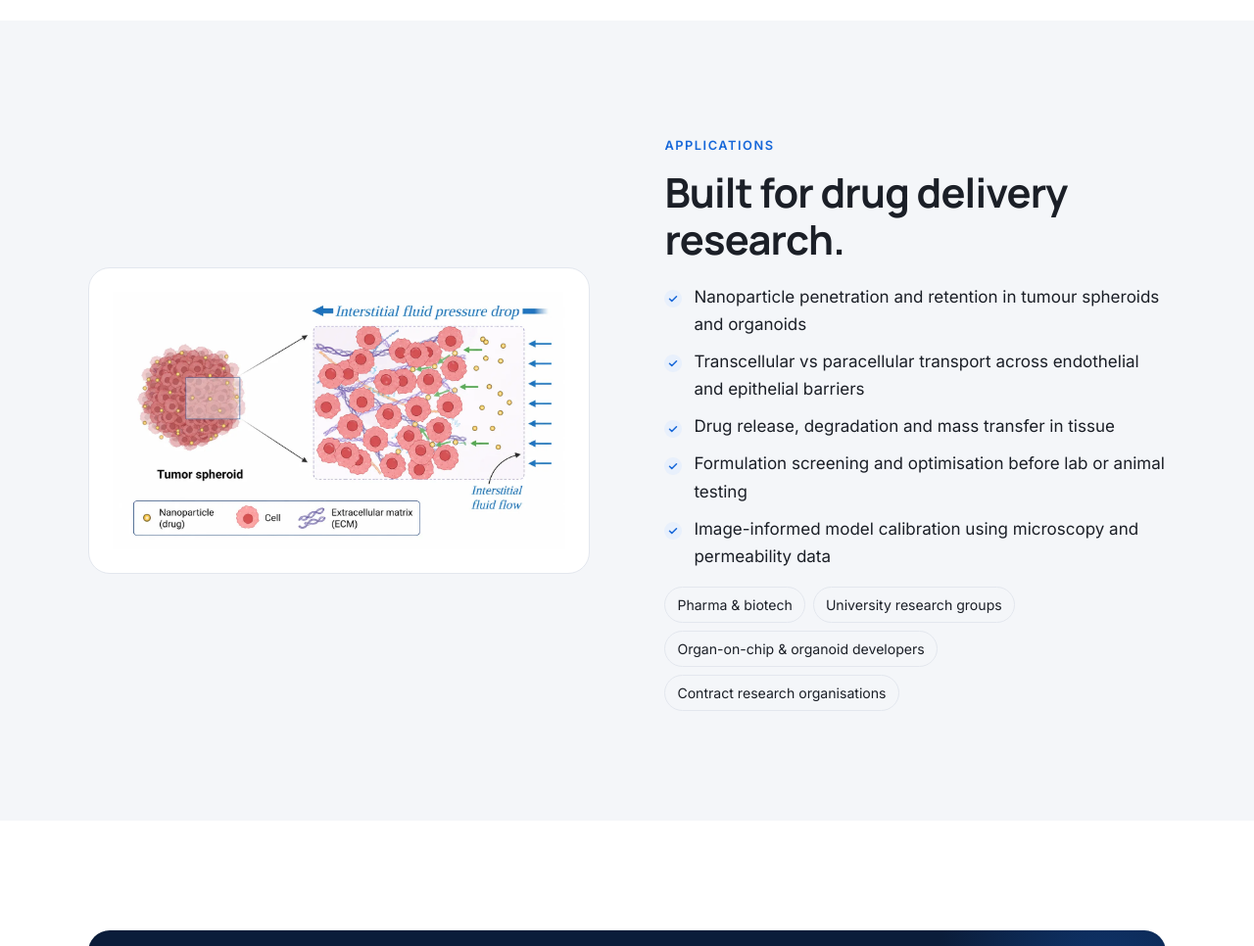
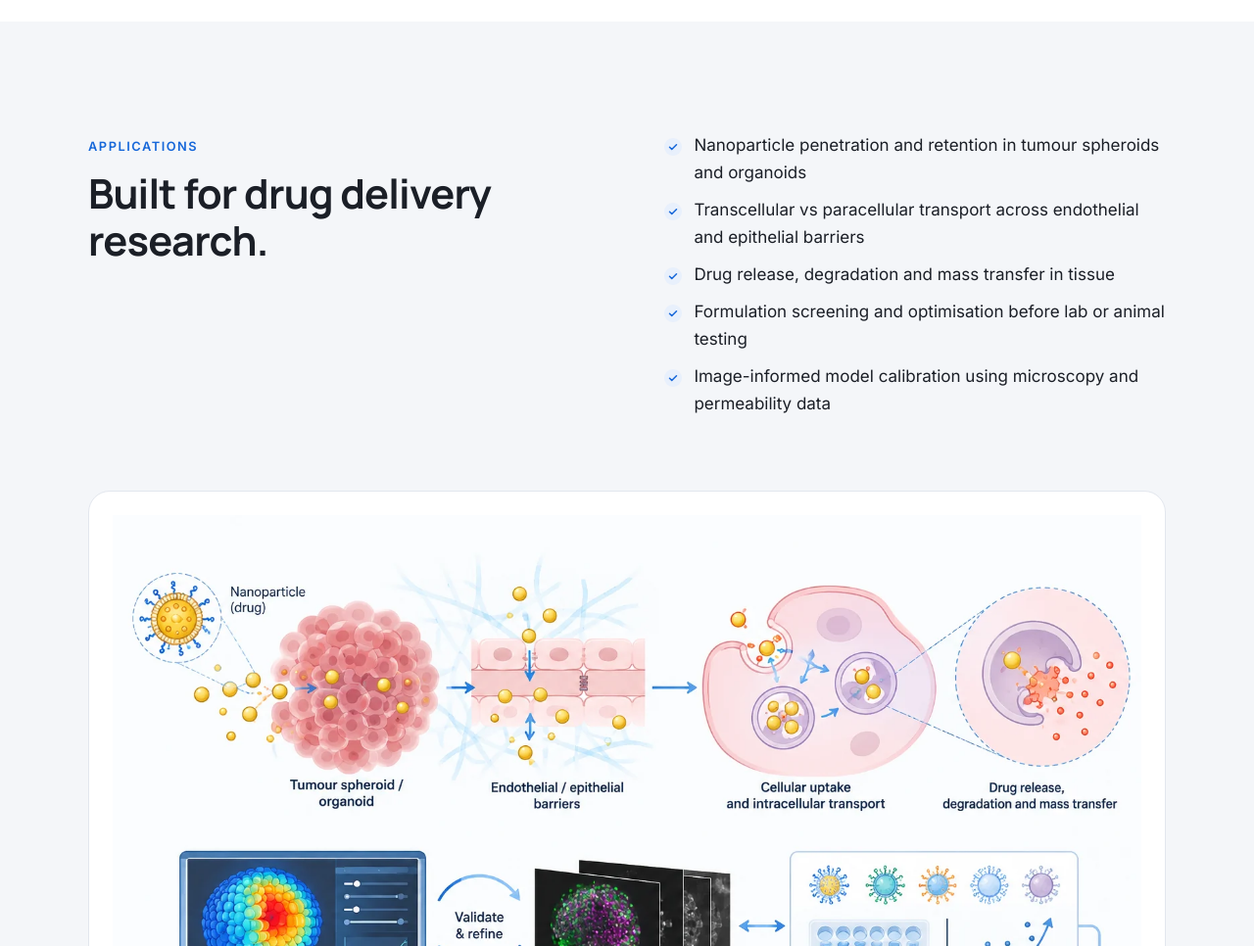
Before and after one commit to chubai222/smartdrugdelivery-website, a plain HTML site: page index.html in a window 1280 px wide. Shown: the part 4200-5166 px from the top of the page at 98% size. Drawn offline with Linux system fonts and the light colour scheme.

Commit message:
Homepage: new Our approach and Applications illustrations
Co-Authored-By: Claude Opus 5.5 <noreply@anthropic.com>

```diff
--- a/index.html
+++ b/index.html
@@ -106,7 +106,7 @@
         <p>We use physics-based modelling to generate the missing microscale information, calibrate it against experimental and imaging data, then use AI to learn from it, generalise it and turn it into actionable design rules.</p>
       </div>
       <figure class="media-frame pad reveal">
-        <img src="assets/img/tissue-transport.webp" width="1400" height="846" alt="Simulated nanoparticles moving through a packed bed of cells and extracellular matrix, driven by an interstitial fluid pressure drop.">
+        <img src="assets/img/approach.webp" width="1015" height="615" alt="A tumour spheroid with a magnified region showing nanoparticles moving between cells and extracellular matrix, driven by an interstitial fluid pressure drop.">
       </figure>
     </div>
     <div class="flow" style="margin-top:clamp(36px,5vw,56px)">
@@ -166,23 +166,22 @@
 </section>
 
 <section class="section section-soft">
-  <div class="container split reverse">
-    <div class="reveal">
-      <span class="eyebrow">Applications</span>
-      <h2>Built for drug delivery research.</h2>
-      <ul class="checklist">
+  <div class="container">
+    <div class="split align-start">
+      <div class="reveal">
+        <span class="eyebrow">Applications</span>
+        <h2>Built for drug delivery research.</h2>
+      </div>
+      <ul class="checklist reveal">
         <li>Nanoparticle penetration and retention in tumour spheroids and organoids</li>
         <li>Transcellular vs paracellular transport across endothelial and epithelial barriers</li>
         <li>Drug release, degradation and mass transfer in tissue</li>
         <li>Formulation screening and optimisation before lab or animal testing</li>
         <li>Image-informed model calibration using microscopy and permeability data</li>
       </ul>
-      <ul class="tags" aria-label="Who we work with">
-        <li>Pharma &amp; biotech</li><li>University research groups</li><li>Organ-on-chip &amp; organoid developers</li><li>Contract research organisations</li>
-      </ul>
     </div>
-    <figure class="media-frame pad reveal">
-      <img src="assets/img/tumour-spheroid.webp" width="1400" height="800" alt="A tumour spheroid with a magnified region showing nanoparticles, cells and extracellular matrix under interstitial fluid flow.">
+    <figure class="media-frame pad reveal" style="margin-top:clamp(28px,4vw,48px)">
+      <img src="assets/img/applications.webp" width="1536" height="1024" alt="Applications: nanoparticle transport into tumour spheroids and organoids, across endothelial and epithelial barriers, cellular uptake and intracellular transport, and drug release; physics-based modelling and AI validated by image-informed calibration and used for formulation screening, producing predictive design rules. For pharma and biotech, university research groups, organ-on-chip and organoid developers, and contract research organisations.">
     </figure>
   </div>
 </section>
```
Also changed, not shown: assets/img/applications.webp (added), assets/img/approach.webp (added), assets/img/tissue-transport.webp (deleted), assets/img/tumour-spheroid.webp (deleted).
